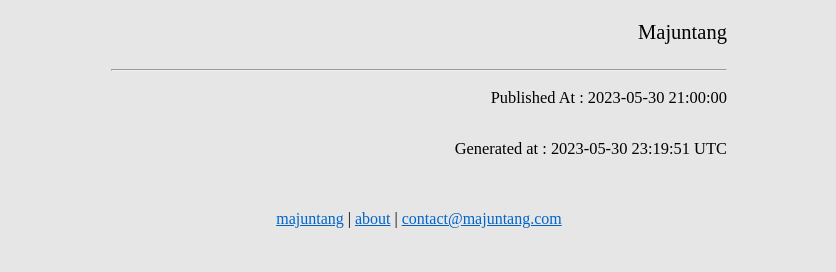
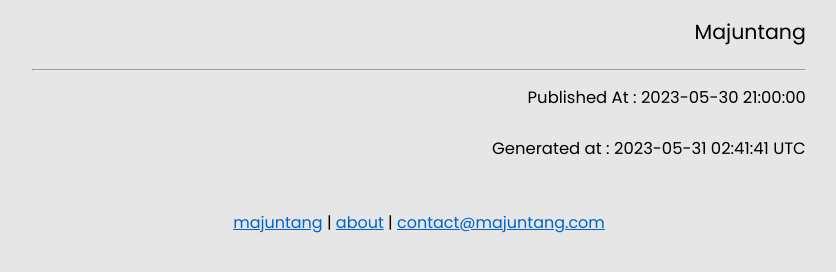
Before and after one commit to DukeVengeance/blog, a plain HTML site: page index.html in a window 1280 px wide. Shown: the part 350-622 px from the top of the page, without its empty margins (221-1057 px from the left). Drawn offline with Linux system fonts and the light colour scheme.

Commit message:
Add Font Poppins

```diff
--- a/index.html
+++ b/index.html
@@ -50,7 +50,7 @@
 
 </p>
 			<p class="text-article-information">
-				<span class="text-datetime">Generated at : <span>2023-05-30 23:19:51</span><span> UTC</span></span>
+				<span class="text-datetime">Generated at : <span>2023-05-31 02:41:41</span><span> UTC</span></span>
 			</p>
 		</article>
 		<footer>
--- a/static/style/style.css
+++ b/static/style/style.css
@@ -1,4 +1,10 @@
+@font-face {
+	font-family: poppins-regular;
+	src: url("/static/font/poppins_regular.ttf");
+}
+
 body {
+	font-family: poppins-regular, sans-serif;
 	background-color: #e6e6e6;
 	margin: 0;
 	padding: 0;
```
Also changed, not shown: static/font/poppins_regular.ttf (added).
